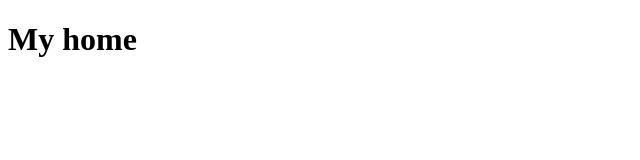
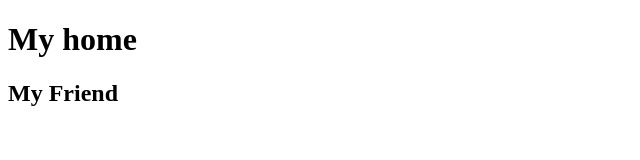
Before and after one commit to Rennan21-santos/cachorro89, a plain HTML site: page index.html in a window 1280 px wide. Shown: the whole page, without its empty margins (0-640 px from the left). Drawn offline with Linux system fonts and the light colour scheme.

Commit message:
Update index.html

```diff
--- a/index.html
+++ b/index.html
@@ -7,6 +7,8 @@
 </head>
 <body>
     <h1>My home</h1>
+    <h2>My Friend</h2>
 
 </body>
+
 </html>
```
